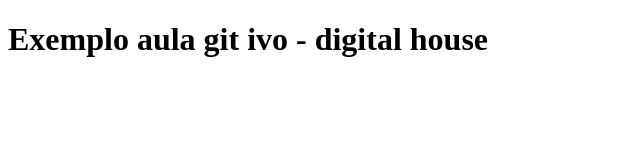
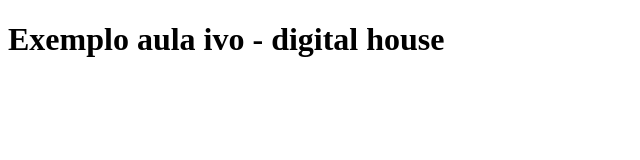
Before and after one commit to ivosoares/aula-git-dh, a plain HTML site: page index.html in a window 1280 px wide. Shown: the whole page, without its empty margins (0-640 px from the left). Drawn offline with Linux system fonts and the light colour scheme.

Commit message:
alteracao titulo

```diff
--- a/index.html
+++ b/index.html
@@ -7,6 +7,6 @@
     <link rel="stylesheet" href="css/style.css">
 </head>
 <body>
-    <h1>Exemplo aula git ivo - digital house</h1>
+    <h1>Exemplo aula ivo - digital house</h1>
 </body>
 </html>
```
